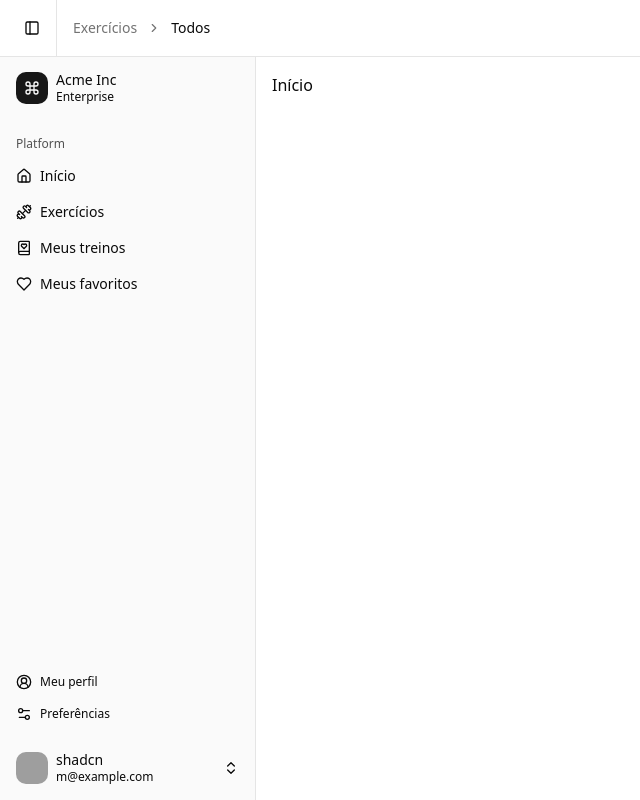
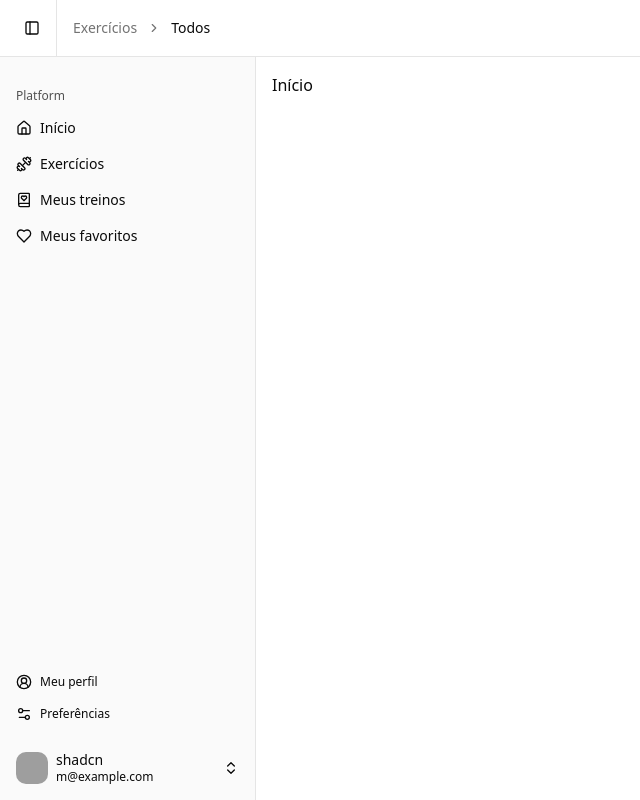
Before and after one commit to elc1090/project2-2025a-daniel-thales, a Next.js app: page / in a window 1280 px wide. Shown: the whole page, without its empty margins (0-640 px from the left). Built offline with nearby package versions, Linux system fonts and the light colour scheme; grey boxes are pictures that could not be loaded.

Commit message:
refactor: remove standart ui app name

```diff
--- a/src/components/app-sidebar.jsx
+++ b/src/components/app-sidebar.jsx
@@ -78,15 +78,6 @@ export function AppSidebar(props) {
         <SidebarMenu>
           <SidebarMenuItem>
             <SidebarMenuButton size="lg" asChild>
-              <Link href="/">
-                <div className="bg-sidebar-primary text-sidebar-primary-foreground flex aspect-square size-8 items-center justify-center rounded-lg">
-                  <Command className="size-4" />
-                </div>
-                <div className="grid flex-1 text-left text-sm leading-tight">
-                  <span className="truncate font-medium">Acme Inc</span>
-                  <span className="truncate text-xs">Enterprise</span>
-                </div>
-              </Link>
             </SidebarMenuButton>
           </SidebarMenuItem>
         </SidebarMenu>
```
